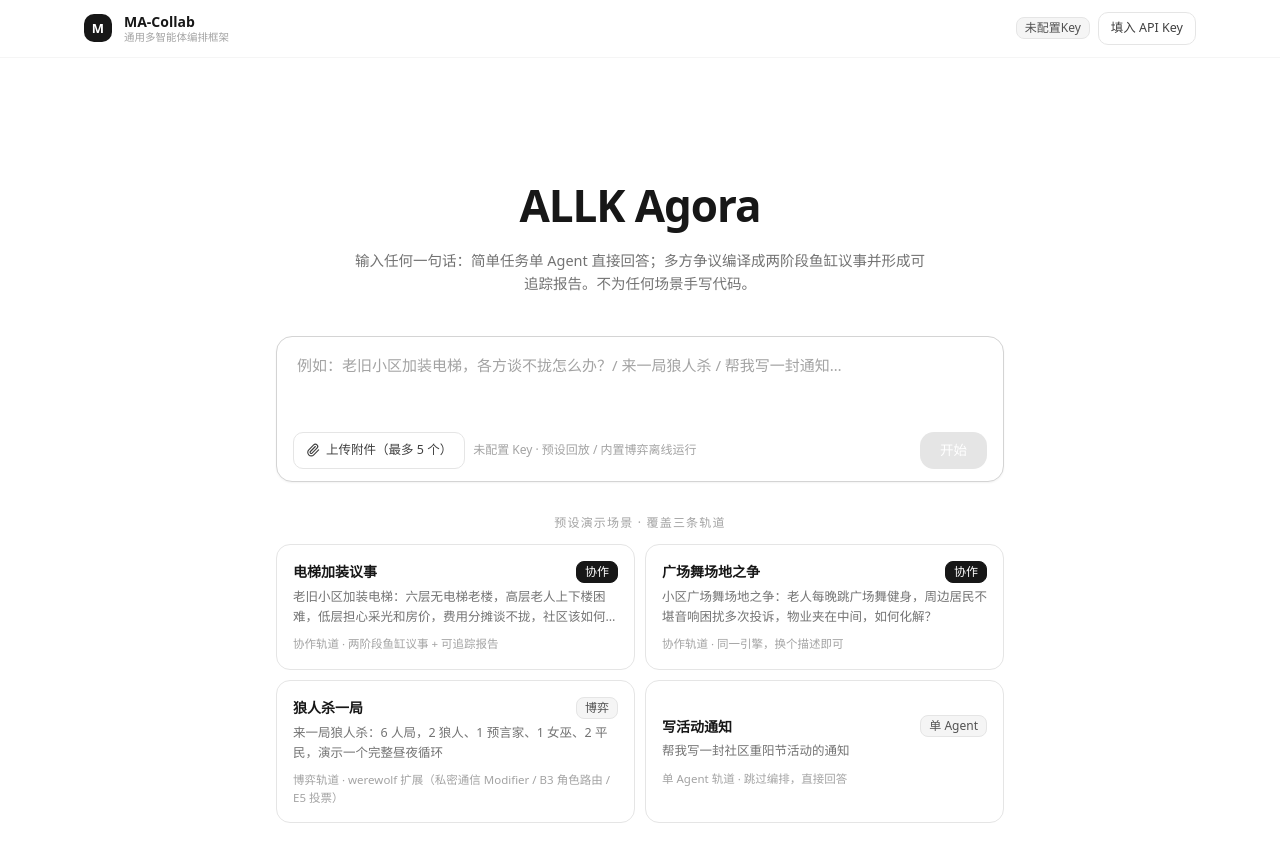
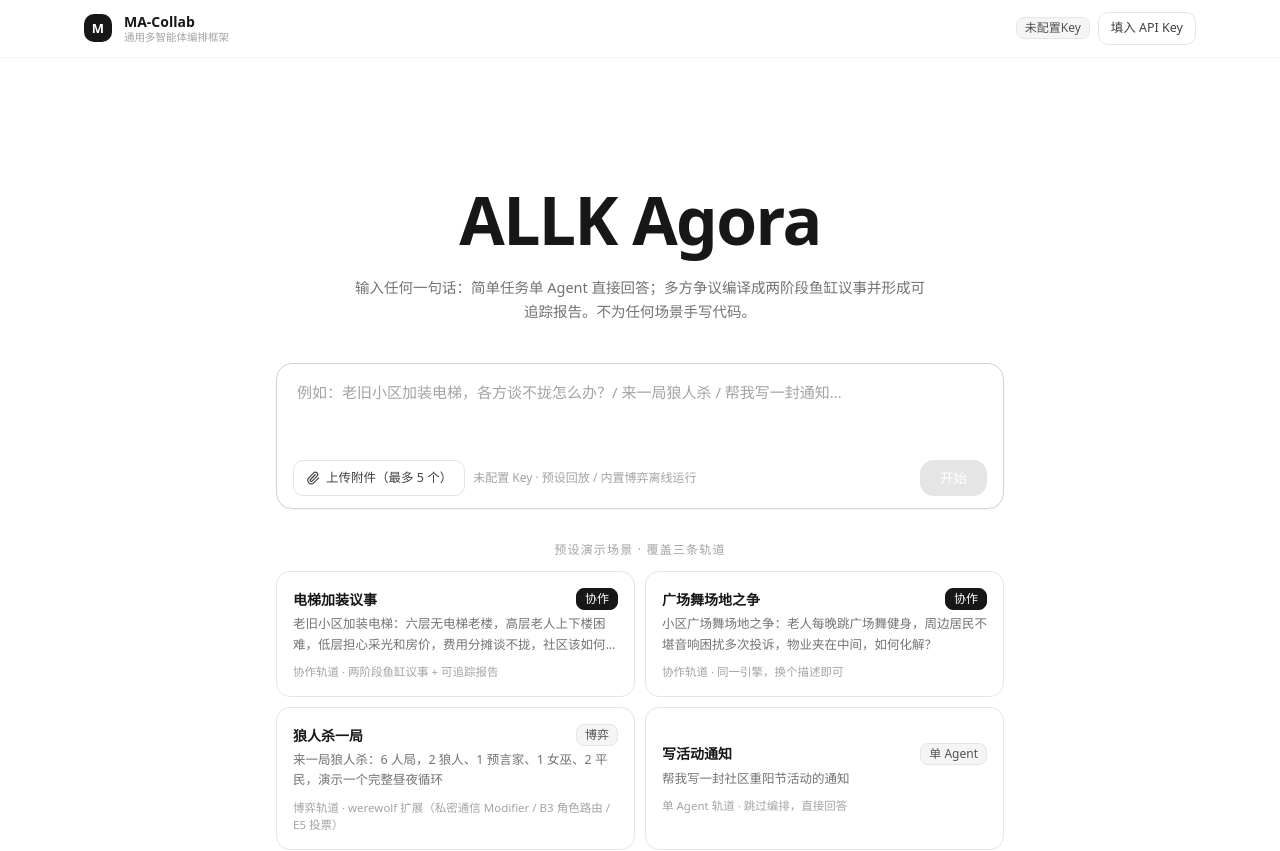
Before and after one commit to Fllsyshiyu/multiagent--, a React (Vite) app: page /#/ in a window 1280 px wide. Shown: the top 851 px of the page. Built offline with nearby package versions, Linux system fonts and the light colour scheme.

Commit message:
chore: 首页标题 ALLK Agora 字号放大至 1.5 倍

```diff
--- a/src/pages/Home.tsx
+++ b/src/pages/Home.tsx
@@ -153,7 +153,7 @@ export default function Home() {
         /* ====== 入口页 ====== */
         <main className="mx-auto max-w-3xl px-5 pb-24 pt-16 sm:pt-24">
           <div className="text-center">
-            <h1 className="mt-6 text-[34px] font-bold leading-tight tracking-tight sm:text-[44px]">
+            <h1 className="mt-6 text-[52px] font-bold leading-tight tracking-tight sm:text-[66px]">
               ALLK Agora
             </h1>
             <p className="mx-auto mt-4 max-w-xl text-[14.5px] leading-relaxed text-neutral-500">
```
